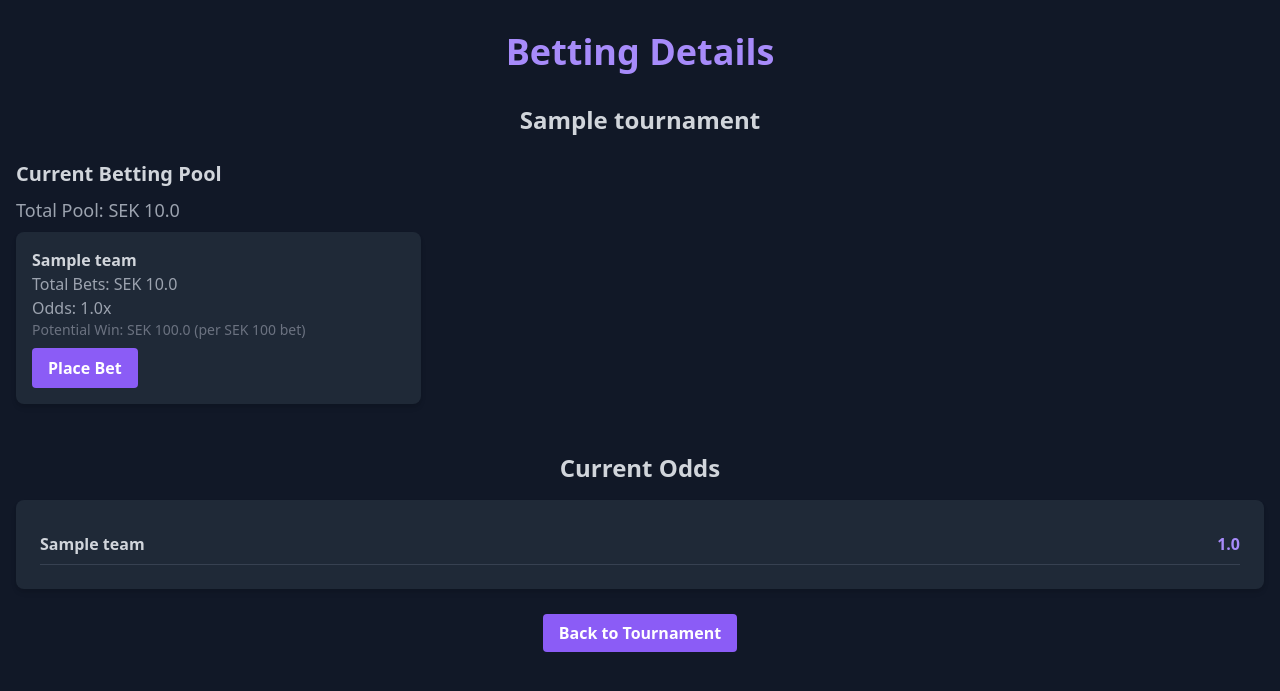
After one commit to rasmusdriving/Qasa-Tournament-Framework, a FastAPI app: page /betting/1 in a window 1280 px wide. The commit adds this page. Shown: the top 691 px of the page. Run offline with FastAPI, Linux system fonts and the light colour scheme; tables that the repository leaves empty hold one stand-in row (values such as "Sample post").

Commit message:
new changes

```diff
--- a/alembic.ini
+++ b/alembic.ini
@@ -52,7 +52,7 @@ version_path_separator = os  # Use os.pathsep. Default configuration used for ne
 # are written from script.py.mako
 # output_encoding = utf-8
 
-sqlalchemy.url = postgresql://tournament_framework_user:0KFCMu6VdIPhQSeZFr75SdJA29OedblY@dpg-cs8gmk88fa8c73btkcn0-a.frankfurt-postgres.render.com/tournament_framework
+sqlalchemy.url = postgresql://test_framework_user:kh2HQOzyaH4db97KzI8mz51DCVItIEOh@dpg-cs8jc8lsvqrc73bsohig-a.frankfurt-postgres.render.com/test_framework
 
 
 [post_write_hooks]
--- /dev/null
+++ b/brackets/templates/brackets/betting.html
@@ -0,0 +1,75 @@
+<!DOCTYPE html>
+<html lang="en">
+
+<head>
+    <meta charset="UTF-8">
+    <meta name="viewport" content="width=device-width, initial-scale=1.0">
+    <title>Betting Details - {{ tournament.name }}</title>
+    <link href="https://cdn.jsdelivr.net/npm/tailwindcss@2.2.19/dist/tailwind.min.css" rel="stylesheet">
+    <script src="https://code.jquery.com/jquery-3.6.0.min.js"></script>
+</head>
+
+<body class="bg-gray-900">
+    <div class="container mx-auto px-4 py-8">
+        <h1 class="text-4xl font-bold mb-8 text-center text-purple-400">Betting Details</h1>
+        <h2 class="text-2xl font-semibold mb-6 text-center text-gray-300">{{ tournament.name }}</h2>
+
+        <div class="mb-8">
+            <h3 class="text-xl font-semibold mb-2 text-gray-300">Current Betting Pool</h3>
+            <p class="text-lg mb-2 text-gray-400">Total Pool: SEK {{ betting_pool.total_pool }}</p>
+            <div class="grid grid-cols-1 md:grid-cols-2 lg:grid-cols-3 gap-4">
+                {% for team_id, team_data in betting_pool.team_pools.items() %}
+                <div class="bg-gray-800 shadow-md rounded-lg p-4">
+                    <h4 class="font-semibold text-gray-300">{{ team_data.team_name }}</h4>
+                    <p class="text-gray-400">Total Bets: SEK {{ team_data.total_bets }}</p>
+                    <p class="text-gray-400">Odds: {{ team_data.odds }}x</p>
+                    <p class="text-sm text-gray-500">Potential Win: SEK {{ (100 * team_data.odds)|round(2) }} (per SEK
+                        100 bet)</p>
+                    <button onclick="placeBet({{ team_id }}, '{{ team_data.team_name }}')"
+                        class="mt-2 bg-purple-500 hover:bg-purple-700 text-white font-bold py-2 px-4 rounded">
+                        Place Bet
+                    </button>
+                </div>
+                {% endfor %}
+            </div>
+        </div>
+
+        <div class="mt-12">
+            <h3 class="text-2xl font-semibold mb-4 text-center text-gray-300">Current Odds</h3>
+            <div class="bg-gray-800 rounded-lg shadow-md p-6">
+                {% for team, odd in odds.items() %}
+                <div class="flex justify-between items-center py-2 border-b border-gray-700 last:border-b-0">
+                    <span class="font-semibold text-gray-300">{{ team }}</span>
+                    <span class="text-purple-400 font-bold">{{ odd }}</span>
+                </div>
+                {% endfor %}
+            </div>
+        </div>
+
+        <div class="mt-8 text-center">
+            <a href="/" class="bg-purple-500 hover:bg-purple-700 text-white font-bold py-2 px-4 rounded">
+                Back to Tournament
+            </a>
+        </div>
+    </div>
+
+    <script>
+        function placeBet(teamId, teamName) {
+            var amount = prompt(`Enter bet amount in SEK for ${teamName}:`);
+            var fullName = prompt("Enter your full name:");
+
+            if (amount && fullName) {
+                $.post(`/place_bet/${teamId}`, { amount: amount, name: fullName })
+                    .done(function (data) {
+                        alert(data.message);
+                        location.reload(); // Reload the page to update the betting pool
+                    })
+                    .fail(function (jqXHR) {
+                        alert("Error placing bet: " + jqXHR.responseJSON.detail);
+                    });
+            }
+        }
+    </script>
+</body>
+
+</html>
--- a/main.py
+++ b/main.py
@@ -1,5 +1,5 @@
 from fastapi import FastAPI, HTTPException, Depends, Request, Form, Response, Query, Body, UploadFile, File
-from sqlalchemy import create_engine, Column, Integer
+from sqlalchemy import create_engine, Column, Integer, func
 from sqlalchemy.orm import sessionmaker, Session, joinedload
 from pydantic import BaseModel
 from typing import List, Optional
@@ -99,6 +99,29 @@ app.mount("/static", StaticFiles(directory="static"), name="static")
 PLAYER_IMAGE_DIR = "static/player_images"
 os.makedirs(PLAYER_IMAGE_DIR, exist_ok=True)
 
+# Add this function to calculate the betting pool and odds
+def calculate_betting_pool_and_odds(tournament_id: int, db: Session):
+    teams = db.query(Team).filter(Team.tournament_id == tournament_id).all()
+    total_bets = db.query(func.sum(Bet.amount)).filter(Bet.tournament_id == tournament_id).scalar() or 0
+
+    betting_pool = {}
+    for team in teams:
+        team_bets = db.query(func.sum(Bet.amount)).filter(Bet.team_id == team.id).scalar() or 0
+        if team_bets > 0:
+            odds = round(total_bets / team_bets, 2)
+        else:
+            odds = 0
+        betting_pool[team.id] = {
+            "team_name": team.name,
+            "total_bets": team_bets,
+            "odds": odds
+        }
+
+    return {
+        "total_pool": total_bets,
+        "team_pools": betting_pool
+    }
+
 @app.post("/tournaments/", response_model=TournamentResponse)
 def create_tournament_endpoint(tournament: TournamentCreate, db: Session = Depends(get_db)):
     db_tournament = Tournament(**tournament.dict())
@@ -146,12 +169,13 @@ def get_odds(tournament_id: int, db: Session = Depends(get_db)):
     teams = db.query(Team).filter(Team.tournament_id == tournament_id).all()
     total_bets = sum(bet.amount for team in teams for bet in team.bets)
     odds = {}
-    for team in teams:
-        team_bets = sum(bet.amount for bet in team.bets)
-        if team_bets > 0:
-            odds[team.name] = round(total_bets / team_bets, 2)
-        else:
-            odds[team.name] = 0
+    if total_bets > 0:
+        for team in teams:
+            team_bets = sum(bet.amount for bet in team.bets)
+            if team_bets > 0:
+                odds[team.name] = round(total_bets / team_bets, 2)
+            else:
+                odds[team.name] = 0
     return odds
 
 @app.get("/", response_class=HTMLResponse)
@@ -159,8 +183,15 @@ async def index(request: Request, db: Session = Depends(get_db)):
     active_tournament = db.query(Tournament).filter(Tournament.is_active == True).first()
     if active_tournament:
         teams = db.query(Team).filter(Team.tournament_id == active_tournament.id).all()
-        odds = get_odds(active_tournament.id, db)
-        return templates.TemplateResponse("brackets/index.html", {"request": request, "tournament": active_tournament, "teams": teams, "odds": odds})
+        betting_pool = calculate_betting_pool_and_odds(active_tournament.id, db)
+        odds = get_odds(active_tournament.id, db)  # Add this line
+        return templates.TemplateResponse("brackets/index.html", {
+            "request": request,
+            "tournament": active_tournament,
+            "teams": teams,
+            "betting_pool": betting_pool,
+            "odds": odds  # Add this line
+        })
     return templates.TemplateResponse("brackets/index.html", {"request": request, "message": "No active tournament"})
 
 @app.get("/place_bet/{team_id}", response_class=HTMLResponse)
@@ -170,20 +201,21 @@ async def place_bet_form(request: Request, team_id: int, db: Session = Depends(g
         raise HTTPException(status_code=404, detail="Team not found")
     return templates.TemplateResponse("brackets/place_bet.html", {"request": request, "team": team})
 
-@app.post("/place_bet/{team_id}", response_model=BetResponse)
-async def place_bet(team_id: int, bet: BetCreate, db: Session = Depends(get_db)):
+@app.post("/place_bet/{team_id}")
+async def place_bet(team_id: int, amount: float = Form(...), name: str = Form(...), db: Session = Depends(get_db)):
     try:
         team = db.query(Team).filter(Team.id == team_id).first()
         if not team:
             raise HTTPException(status_code=404, detail="Team not found")
-        db_bet = Bet(**bet.dict(), team_id=team_id, tournament_id=team.tournament_id)
-        db.add(db_bet)
+
+        new_bet = Bet(name=name, amount=amount, team_id=team_id, tournament_id=team.tournament_id)
+        db.add(new_bet)
         db.commit()
-        db.refresh(db_bet)
-        return JSONResponse(content={"message": "Bet placed successfully", "bet_id": db_bet.id}, status_code=200)
+
+        return JSONResponse(content={"message": "Bet placed successfully"}, status_code=200)
     except Exception as e:
         db.rollback()
-        return JSONResponse(content={"message": f"Error placing bet: {str(e)}"}, status_code=500)
+        raise HTTPException(status_code=500, detail=f"An error occurred while placing the bet: {str(e)}")
 
 @app.get("/admin", response_class=HTMLResponse)
 async def admin_dashboard(request: Request, show_archived: bool = False, db: Session = Depends(get_db)):
@@ -493,6 +525,97 @@ async def get_match(match_id: int, db: Session = Depends(get_db)):
         "status": match.status
     }
 
+@app.get("/betting/{tournament_id}", response_class=HTMLResponse)
+async def betting_page(request: Request, tournament_id: int, db: Session = Depends(get_db)):
+    tournament = db.query(Tournament).filter(Tournament.id == tournament_id).first()
+    if not tournament:
+        raise HTTPException(status_code=404, detail="Tournament not found")
+
+    betting_pool = calculate_betting_pool_and_odds(tournament_id, db)
+    odds = get_odds(tournament_id, db)
+
+    return templates.TemplateResponse("brackets/betting.html", {
+        "request": request,
+        "tournament": tournament,
+        "betting_pool": betting_pool,
+        "odds": odds
+    })
+
+@app.get("/admin/bets/{tournament_id}")
+async def get_tournament_bets(tournament_id: int, db: Session = Depends(get_db)):
+    bets = db.query(Bet).filter(Bet.tournament_id == tournament_id).all()
+    return [{"id": bet.id, "name": bet.name, "amount": bet.amount, "team_id": bet.team_id, "status": bet.status} for bet in bets]
+
+@app.post("/admin/bets/{bet_id}/accept")
+async def accept_bet(bet_id: int, db: Session = Depends(get_db)):
+    bet = db.query(Bet).filter(Bet.id == bet_id).first()
+    if not bet:
+        raise HTTPException(status_code=404, detail="Bet not found")
+    bet.status = "accepted"
+    db.commit()
+    return {"success": True}
+
+@app.post("/admin/bets/{bet_id}/decline")
+async def decline_bet(bet_id: int, db: Session = Depends(get_db)):
+    bet = db.query(Bet).filter(Bet.id == bet_id).first()
+    if not bet:
+        raise HTTPException(status_code=404, detail="Bet not found")
+    bet.status = "declined"
+    db.commit()
+    return {"success": True}
+
+@app.delete("/admin/bets/{bet_id}")
+async def delete_bet(bet_id: int, db: Session = Depends(get_db)):
+    bet = db.query(Bet).filter(Bet.id == bet_id).first()
+    if not bet:
+        raise HTTPException(status_code=404, detail="Bet not found")
+    db.delete(bet)
+    db.commit()
+    return {"success": True}
+
+@app.post("/admin/delete_tournament/{tournament_id}")
+async def delete_tournament(tournament_id: int, db: Session = Depends(get_db)):
+    try:
+        tournament = db.query(Tournament).filter(Tournament.id == tournament_id).first()
+        if not tournament:
+            raise HTTPException(status_code=404, detail="Tournament not found")
+
+        logger.info(f"Deleting tournament with ID: {tournament_id}")
+
+        # Delete all matches associated with the tournament
+        matches_deleted = db.query(Match).filter(Match.round.has(tournament_id=tournament_id)).delete(synchronize_session=False)
+        logger.info(f"Deleted {matches_deleted} matches")
+
+        # Delete all rounds associated with the tournament
+        rounds_deleted = db.query(Round).filter(Round.tournament_id == tournament_id).delete(synchronize_session=False)
+        logger.info(f"Deleted {rounds_deleted} rounds")
+
+        # Delete all bets associated with the tournament
+        bets_deleted = db.query(Bet).filter(Bet.tournament_id == tournament_id).delete(synchronize_session=False)
+        logger.info(f"Deleted {bets_deleted} bets")
+
+        # Delete all players associated with teams in the tournament
+        players_deleted = db.query(Player).filter(Player.team.has(tournament_id=tournament_id)).delete(synchronize_session=False)
+        logger.info(f"Deleted {players_deleted} players")
+
+        # Delete all teams associated with the tournament
+        teams_deleted = db.query(Team).filter(Team.tournament_id == tournament_id).delete(synchronize_session=False)
+        logger.info(f"Deleted {teams_deleted} teams")
+
+        # Delete the tournament
+        db.delete(tournament)
+        logger.info(f"Deleted tournament")
+
+        db.commit()
+        logger.info(f"Successfully deleted tournament with ID: {tournament_id}")
+
+        return {"success": True, "message": "Tournament deleted successfully"}
+    except Exception as e:
+        db.rollback()
+        logger.error(f"Error deleting tournament: {str(e)}")
+        logger.exception("Full traceback:")
+        raise HTTPException(status_code=500, detail=f"An error occurred while deleting the tournament: {str(e)}")
+
 if __name__ == "__main__":
     import uvicorn
     port = int(os.getenv("PORT", 8000))
```
Also changed, not shown: alembic/env.py (+60 -0 lines), alembic/script.py.mako (added, +24 -0 lines), alembic/versions/add_position_to_matches.py (deleted, +0 -21 lines), alembic/versions/xxxxxxxxxxxx_add_team_scores_to_match_model.py (deleted, +0 -23 lines), brackets/models.py (+7 -6 lines), brackets/templates/brackets/admin.html (+106 -0 lines), brackets/templates/brackets/index.html (+9 -0 lines), 1 other file.
